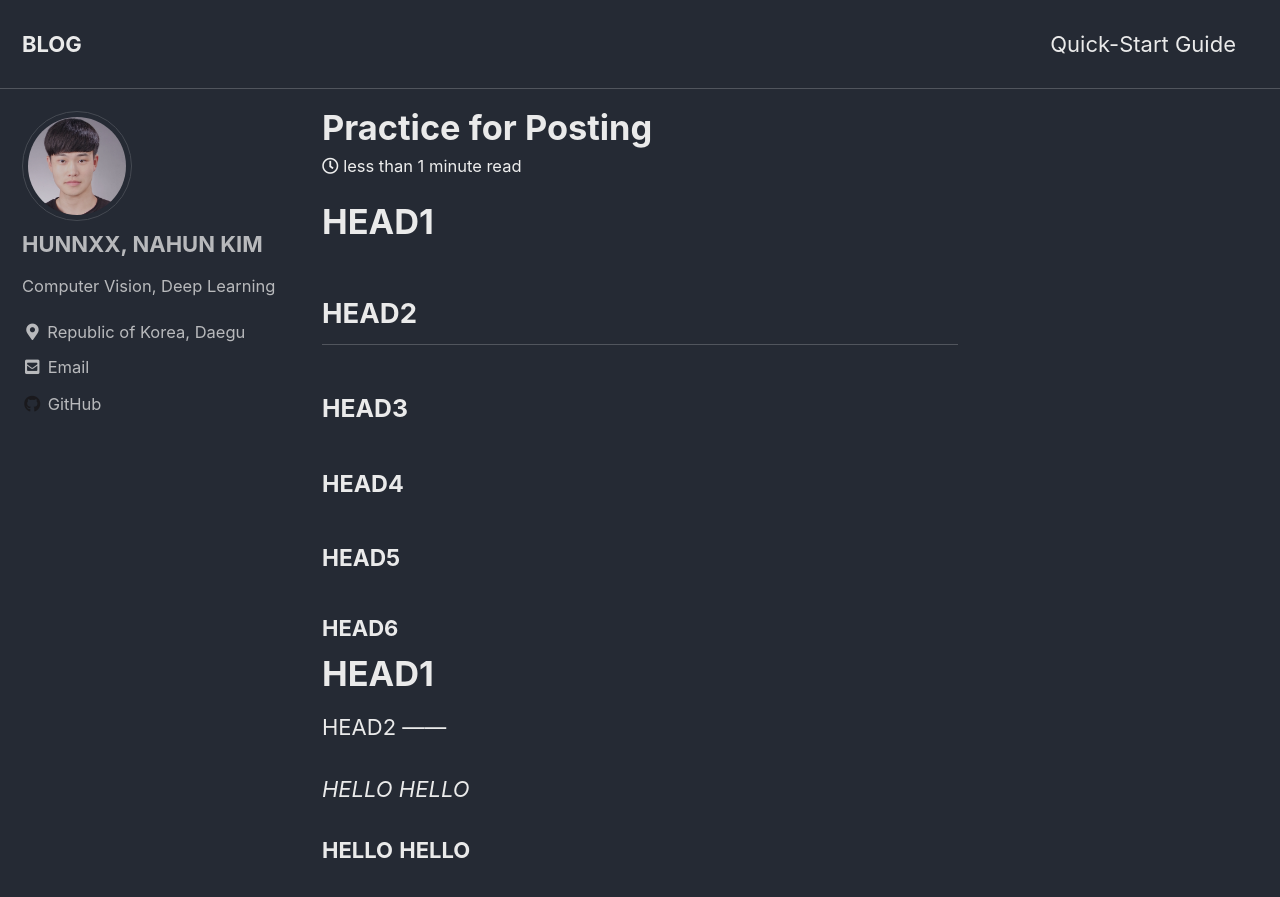
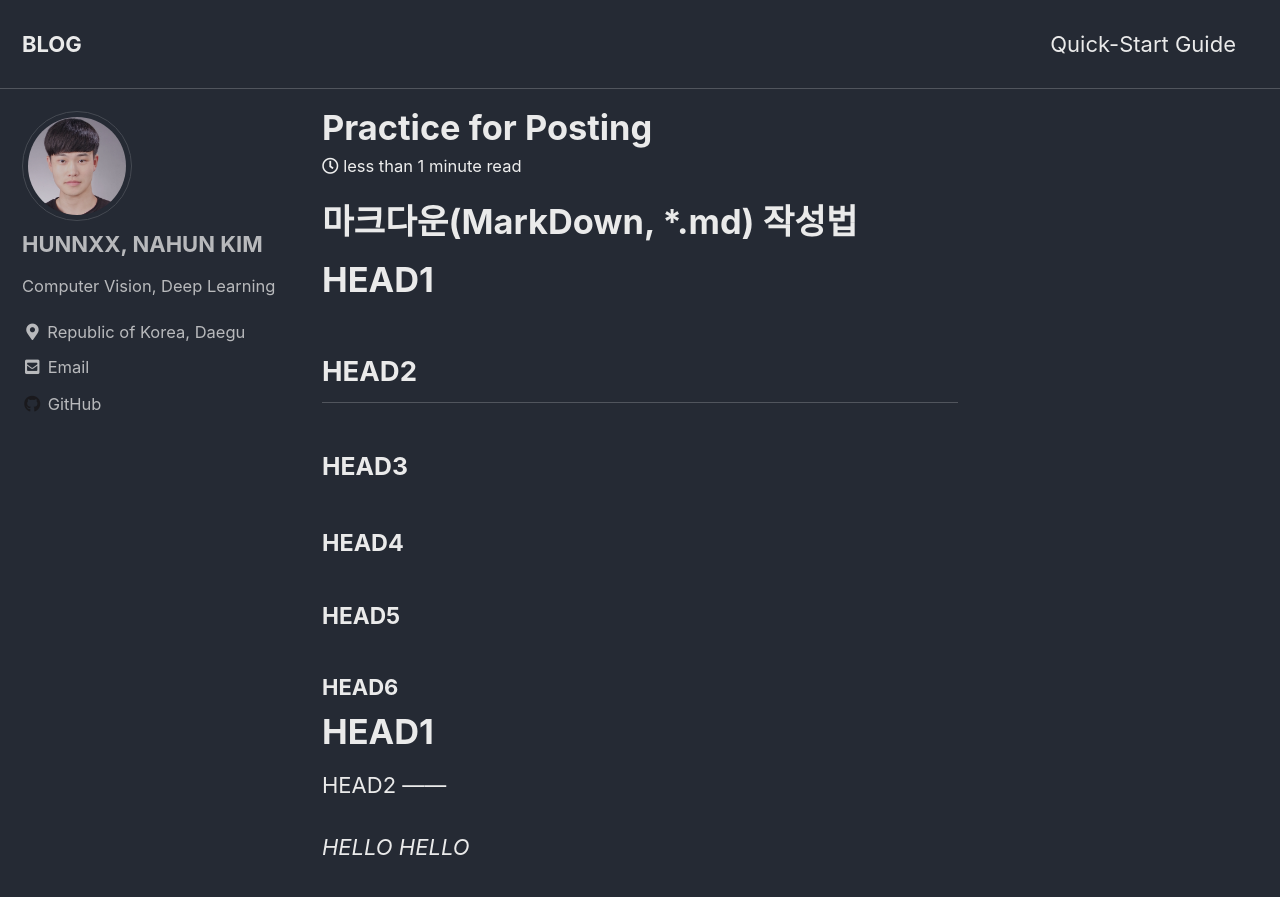
Before and after one commit to hunnxx/hunnxx.github.io, a Jekyll site: the page built from _posts/2020-08-01-practice.md, in a window 1280 px wide and 900 px high. Shown: the top 897 px of the window. Built offline with Jekyll 4.4.1, drawn with Linux system fonts in a browser that asks for light colours; cached includes are drawn as plain includes.

Commit message:
Update 2020-08-01-practice.md

```diff
--- a/_posts/2020-08-01-practice.md
+++ b/_posts/2020-08-01-practice.md
@@ -3,6 +3,8 @@ title: "Practice for Posting"
 date: 2020-08-01 22:15:00 -0400
 categories:
 ---
+
+# 마크다운(MarkDown, *.md) 작성법
 
 # HEAD1
 ## HEAD2
```
